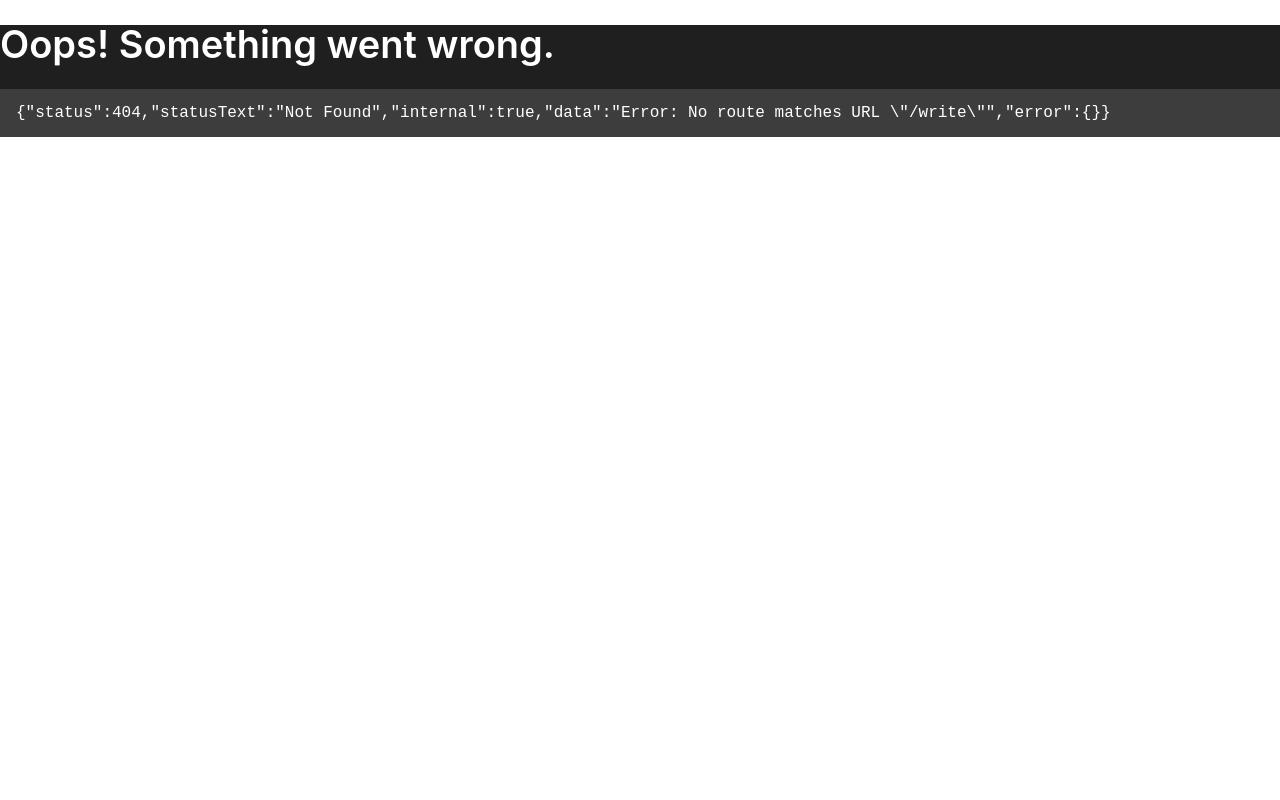
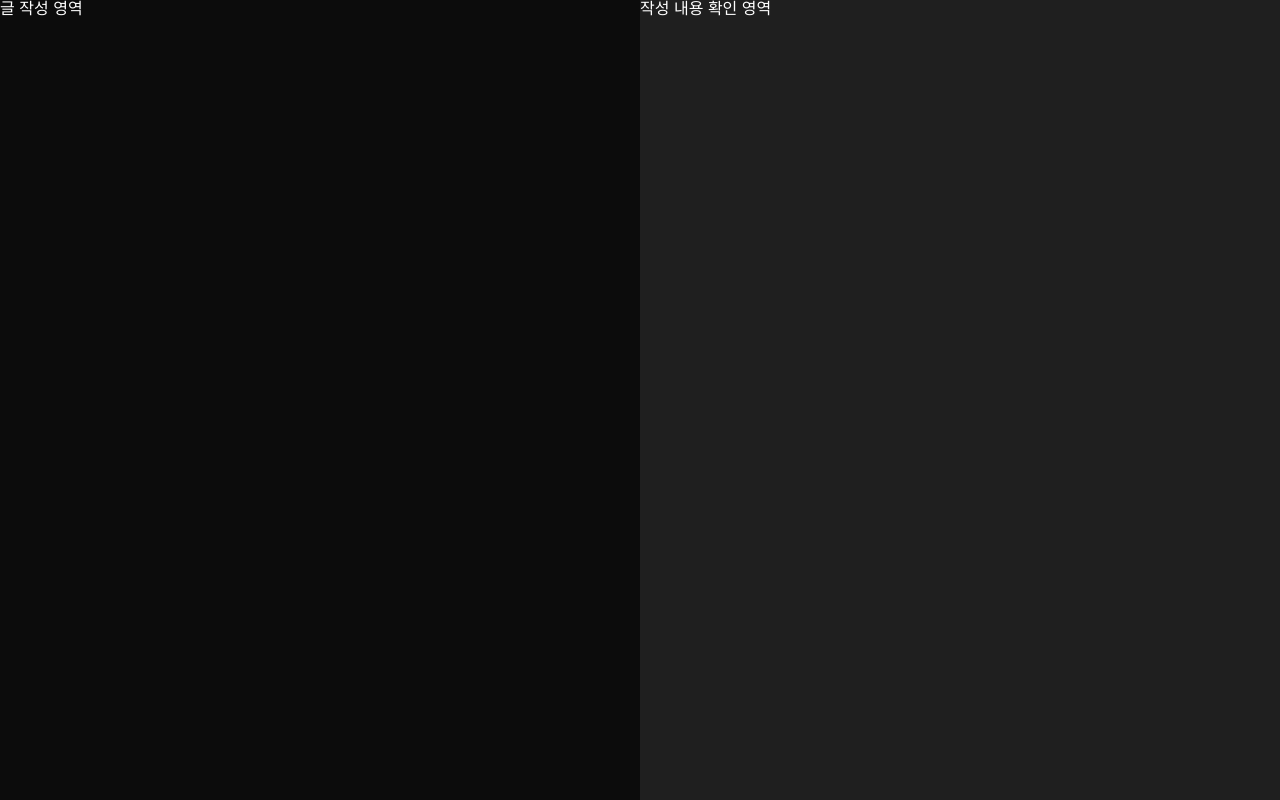
Before and after one commit to Nubblee/Nubble-FE, a React (Vite) app: page /write in a window 1280 px wide. Before the commit this address had no page. Built offline with nearby package versions, Linux system fonts and the light colour scheme; a web font is replaced by a local one.

Commit message:
design/글 작성 페이지 라우팅에 추가, 헤더 없는 경로 리스트에 글 작성 페이지 추가 (#15)

```diff
--- a/src/layout/Layout.tsx
+++ b/src/layout/Layout.tsx
@@ -6,7 +6,7 @@ const Layout: React.FC = () => {
 	const location = useLocation()
 
 	// 헤더가 없는 경로 리스트 (예: 로그인, 회원가입 페이지)
-	const noHeaderRoutes = ['/login']
+	const noHeaderRoutes = ['/login', '/write']
 
 	// 현재 경로가 noHeaderRoutes에 포함되는지 확인
 	const hideHeader = noHeaderRoutes.includes(location.pathname)
--- /dev/null
+++ b/src/pages/WritePage.tsx
@@ -0,0 +1,29 @@
+import React from 'react'
+import styled from '@emotion/styled'
+import colors from '@/constants/color'
+
+const WritePage = () => {
+	return (
+		<Container>
+			<div className="area-write">글 작성 영역</div>
+			<div className="area-read">작성 내용 확인 영역</div>
+		</Container>
+	)
+}
+
+export default WritePage
+
+const Container = styled.div`
+	width: 100%;
+	height: 100vh;
+	display: flex;
+	.area-write {
+		width: 100%;
+		background-color: ${colors.mainBlack};
+	}
+
+	.area-read {
+		width: 100%;
+		background-color: ${colors.bgBlack};
+	}
+`
--- a/src/routes/router.tsx
+++ b/src/routes/router.tsx
@@ -5,6 +5,7 @@ import Home from '@/pages/Home'
 import Login from '@/pages/Login'
 import PostDetail from '@/pages/PostDetail'
 import Saves from '@/pages/Saves'
+import WritePage from '@/pages/WritePage'
 
 export const router = createBrowserRouter([
 	{
@@ -25,6 +26,10 @@ export const router = createBrowserRouter([
 				path: '/saves',
 				element: <Saves />,
 			},
+			{
+				path: '/write',
+				element: <WritePage />, // 로그인 페이지 (헤더 없음)
+			},
 		],
 	},
 ])
```
